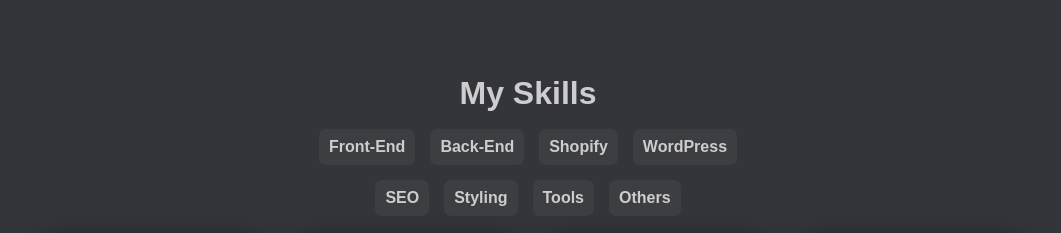
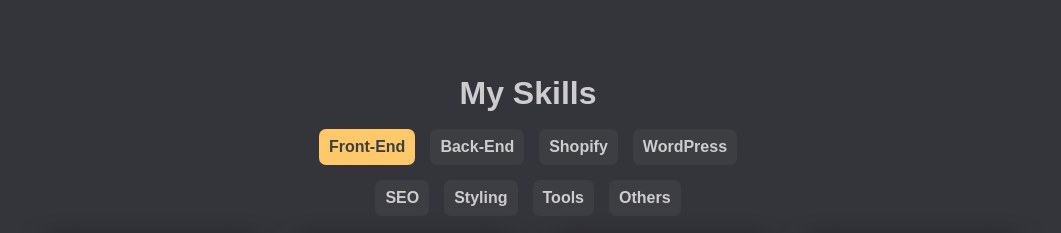
Before and after one commit to gabo5612/Gabriel-Arias-Portfolio, a Gatsby site: page / in a window 1280 px wide. Shown: the part 1062-1295 px from the top of the page, without its empty margins (112-1173 px from the left). Built offline with nearby package versions, Linux system fonts and the light colour scheme; Gatsby itself is replaced by a stand-in of ours.

Commit message:
framer motion

```diff
--- a/package.json
+++ b/package.json
@@ -16,6 +16,7 @@
     "clean": "gatsby clean"
   },
   "dependencies": {
+    "framer-motion": "^11.3.21",
     "gatsby": "^5.13.5",
     "gatsby-omni-font-loader": "^2.0.2",
     "gatsby-plugin-image": "^3.13.1",
--- a/src/components/Experience.jsx
+++ b/src/components/Experience.jsx
@@ -23,6 +23,7 @@
           </div>
         ))}
       </div>
+
     </div>
   );
 }
--- a/src/components/MySkills.jsx
+++ b/src/components/MySkills.jsx
@@ -3,55 +3,45 @@
 import '../styles/mySkills.css';
 
 export default function MySkill() {
-  const [route, setRoute] = useState(cards.frontEnd);
+  const routes = [
+    cards.frontEnd,
+    cards.backend,
+    cards.shopify,
+    cards.wordpress,
+    cards.seo,
+    cards.styling,
+    cards.tools,
+    cards.others
+  ];
+
+  const [route, setRoute] = useState(routes[0]);
+  const [skillActive, setSkillActive] = useState(0);
 
   const skill = (x) => {
-    switch (x) {
-      case 0:
-        setRoute(cards.frontEnd);
-        break;
-      case 1:
-        setRoute(cards.backend);
-        break;
-      case 2:
-        setRoute(cards.shopify);
-        break;
-      case 3:
-        setRoute(cards.wordpress);
-        break;
-      case 4:
-        setRoute(cards.seo);
-        break;
-      case 5:
-        setRoute(cards.styling);
-        break;
-      case 6:
-        setRoute(cards.tools);
-        break;
-      default:
-        setRoute(cards.others);
-        break;
-    }
+    setSkillActive(x);
+    setRoute(routes[x] || routes[0]);
   };
 
   return (
     <div className="msContainer">
       <h3>My Skills</h3>
-      <div className="msCards cardsMaxWidth">
+      <div className="msCards cardsMaxWidth" on>
         <ul>
-          <li className="hoverEffect" onClick={() => skill(0)} onKeyDown={() => skill(0)}>Front-End</li>
-          <li className="hoverEffect" onClick={() => skill(1)} onKeyDown={() => skill(1)}>Back-End</li>
-          <li className="hoverEffect" onClick={() => skill(2)} onKeyDown={() => skill(2)}>Shopify</li>
-          <li className="hoverEffect" onClick={() => skill(3)} onKeyDown={() => skill(3)}>WordPress</li>
-          <li className="hoverEffect" onClick={() => skill(4)} onKeyDown={() => skill(4)}>SEO</li>
-          <li className="hoverEffect" onClick={() => skill(5)} onKeyDown={() => skill(5)}>Styling</li>
-          <li className="hoverEffect" onClick={() => skill(6)} onKeyDown={() => skill(6)}>Tools</li>
-          <li className="hoverEffect" onClick={() => skill(7)} onKeyDown={() => skill(7)}>Others</li>
+          {['Front-End', 'Back-End', 'Shopify', 'WordPress', 'SEO', 'Styling', 'Tools', 'Others'].map((skillName, index) => (
+            <li
+              key={index}
+              className={`hoverEffect ${skillActive === index ? 'skillActive' : ''}`}
+              onClick={() => skill(index)}
+              onKeyDown={() => skill(index)}
+            >
+              {skillName}
+            </li>
+          ))}
         </ul>
         <div className="cardsContainer">
           {route.map((card) => (
             <div key={card.title} className="card hoverEffect">
-                <img src={card.img} alt={card.title}/>
+              <img src={card.img} alt={card.title}/>
               <span>{card.title}</span>
             </div>
           ))}
--- a/src/styles/global.css
+++ b/src/styles/global.css
@@ -150,3 +150,8 @@
   background-color: var(--second-color);
   color: var(--cards);
 }
+
+.skillActive{
+  background-color: var(--second-color);
+  color: var(--cards);
+}
--- a/src/styles/mySkills.css
+++ b/src/styles/mySkills.css
@@ -51,6 +51,10 @@
     gap: 20px;
     justify-items: center;
 }
+.skillActive{
+    background-color: var(--second-color);
+    color: var(--cards);
+}
 @media (min-width:1023px) {
     .cardsContainer{
         grid-template-columns: repeat(auto-fit, minmax(200px, 1fr));
```
Also changed, not shown: 1 other file.
